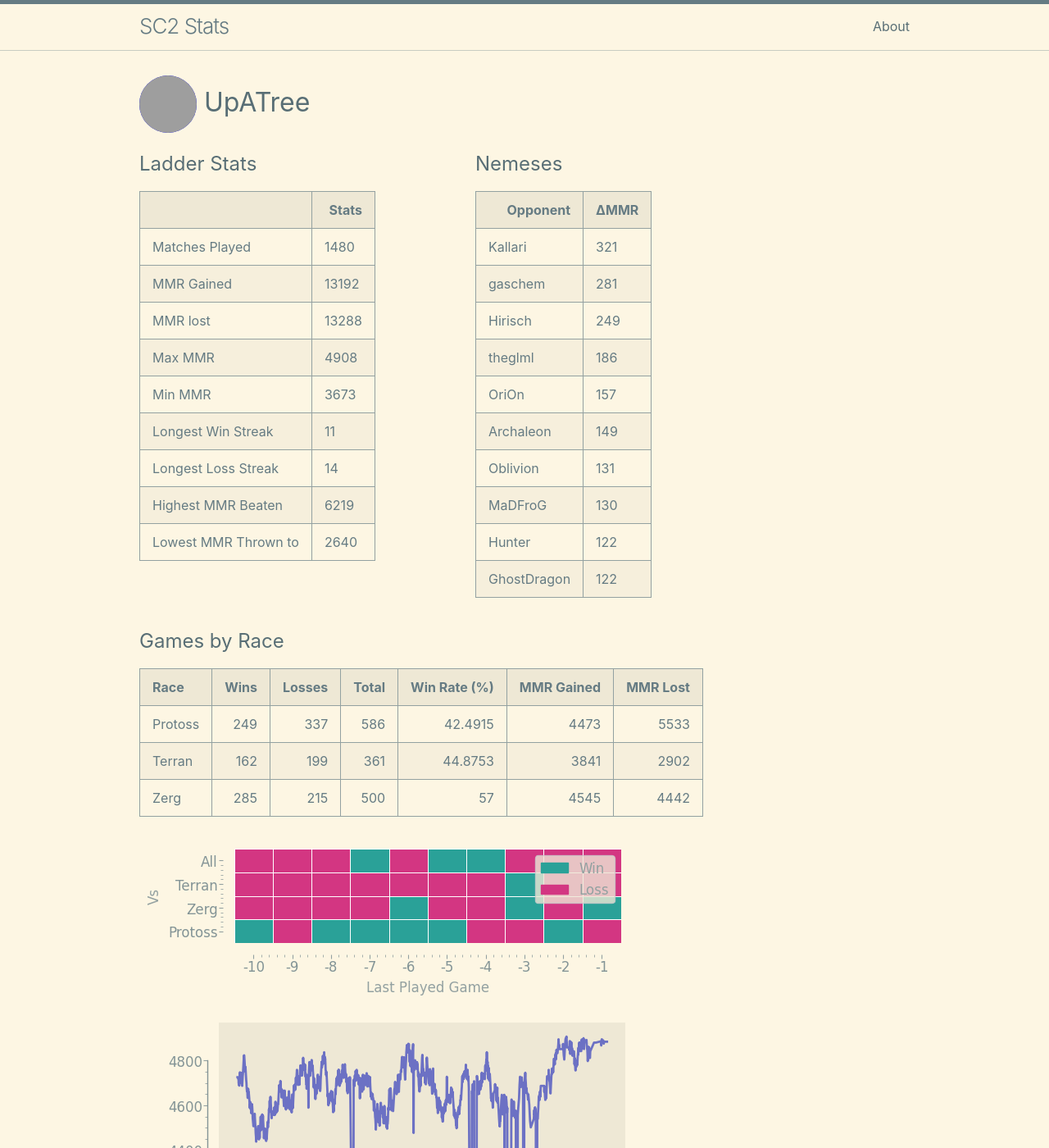
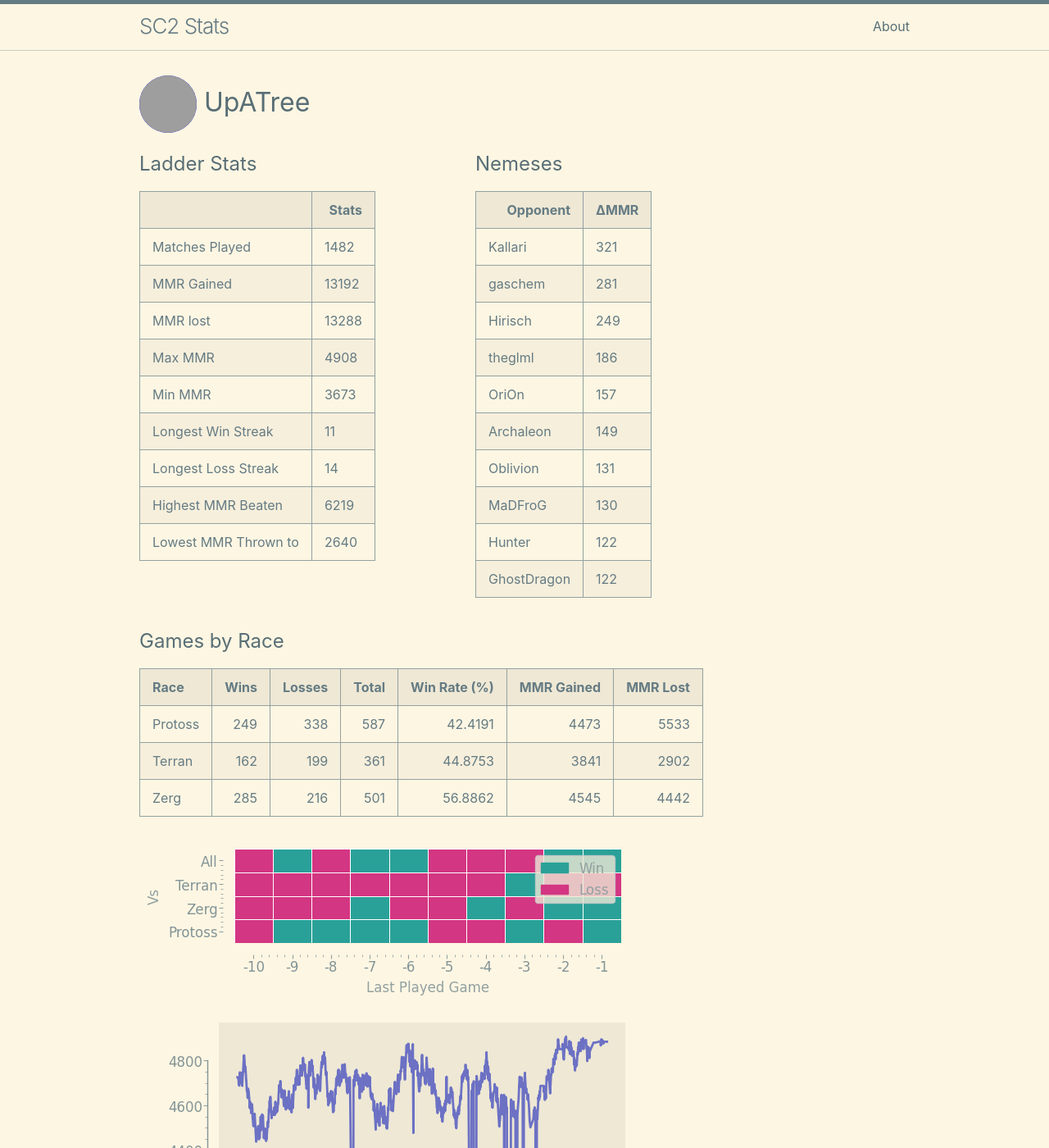
Before and after one commit to kylermurphy/UpATree, a Jekyll site: the page built from docs/index.md, in a window 1280 px wide and 1400 px high. Shown: the whole window at 82% size. Built offline with Jekyll 4.4.1, drawn with Linux system fonts in a browser that asks for light colours; grey boxes are pictures that could not be loaded.

Commit message:
running on push

```diff
--- a/docs/index.md
+++ b/docs/index.md
@@ -18,7 +18,7 @@ layout: home
   <tbody>
     <tr>
       <td>Matches Played</td>
-      <td>1480</td>
+      <td>1482</td>
     </tr>
     <tr>
       <td>MMR Gained</td>
@@ -114,9 +114,9 @@ layout: home
 
 | Race    |   Wins |   Losses |   Total |   Win Rate (%) |   MMR Gained |   MMR Lost |
 |:--------|-------:|---------:|--------:|---------------:|-------------:|-----------:|
-| Protoss |    249 |      337 |     586 |        42.4915 |         4473 |       5533 |
+| Protoss |    249 |      338 |     587 |        42.4191 |         4473 |       5533 |
 | Terran  |    162 |      199 |     361 |        44.8753 |         3841 |       2902 |
-| Zerg    |    285 |      215 |     500 |        57      |         4545 |       4442 |
+| Zerg    |    285 |      216 |     501 |        56.8862 |         4545 |       4442 |
 
 ![Games by Race](./assets/gm_hist.png)
 
--- a/log.txt
+++ b/log.txt
@@ -657,3 +657,4 @@ Writing a log file 2025-03-25 16:27:49.
 Writing a log file 2025-03-25 16:52:23.
 Writing a log file 2025-03-25 17:21:04.
 Writing a log file 2025-03-25 17:47:59.
+Writing a log file 2025-03-25 18:32:07.
```
Also changed, not shown: docs/assets/MMR.png, docs/assets/daily.png, docs/assets/gm_hist.png, docs/assets/r_wrt.png, 1 other file.
